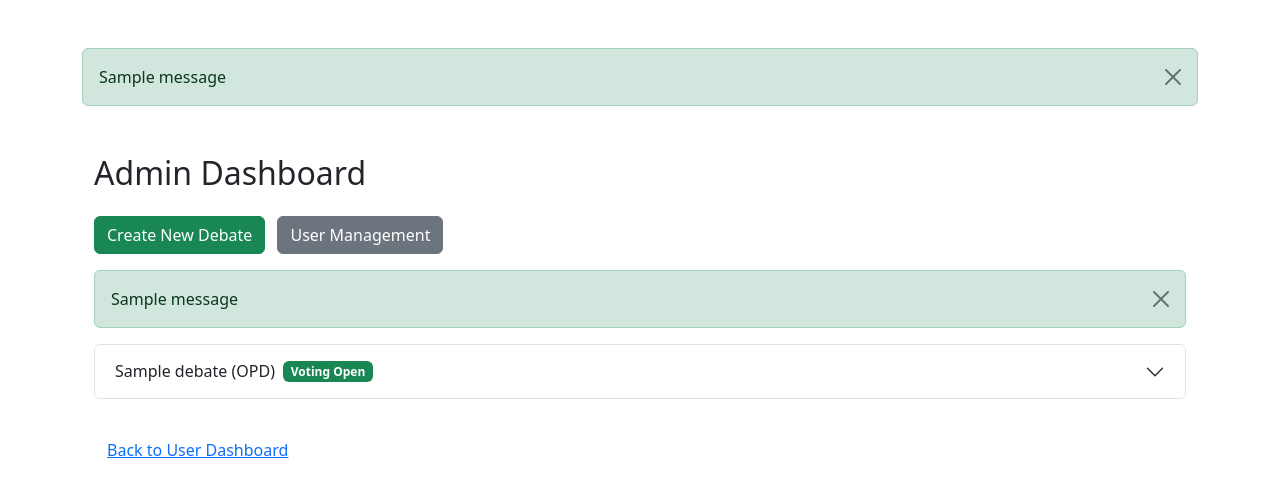
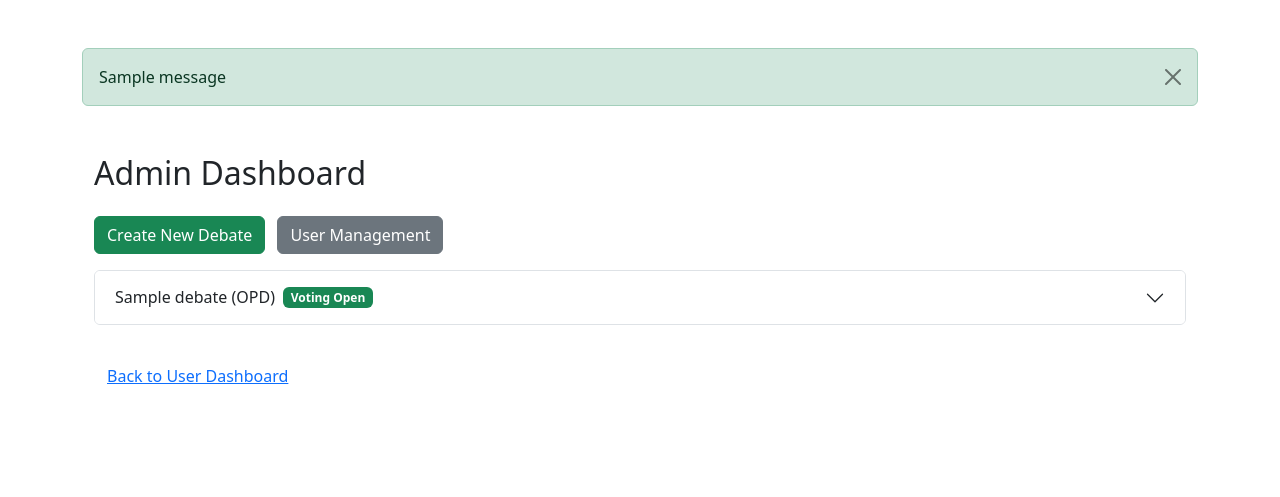
Before and after one commit to Sentexi/DCS-app, a Flask app: page /admin in a window 1280 px wide. Shown: the part 56-553 px from the top of the page. Run offline with Flask 3, Linux system fonts and the light colour scheme; a user stored in the database is signed in; tables that the repository leaves empty hold one stand-in row (values such as "Sample post"); one stand-in notice (Sample message) is shown.

Commit message:
Fixed deprecated flashing of messages, replaced by inheritance in base.html

```diff
--- a/app/templates/admin/dashboard.html
+++ b/app/templates/admin/dashboard.html
@@ -6,16 +6,6 @@
     <h2 class="mb-4">Admin Dashboard</h2>
     <a href="{{ url_for('admin.create_debate') }}" class="btn btn-success mb-3">Create New Debate</a>
     <a href="{{ url_for('admin.manage_users') }}" class="btn btn-secondary mb-3 ms-2">User Management</a>
-    {% with messages = get_flashed_messages(with_categories=true) %}
-      {% if messages %}
-        {% for category, message in messages %}
-          <div class="alert alert-{{ category }} alert-dismissible fade show" role="alert">
-            {{ message }}
-            <button type="button" class="btn-close" data-bs-dismiss="alert"></button>
-          </div>
-        {% endfor %}
-      {% endif %}
-    {% endwith %}
 
     {% if debates %}
     <div class="accordion" id="debateAccordion">
```
